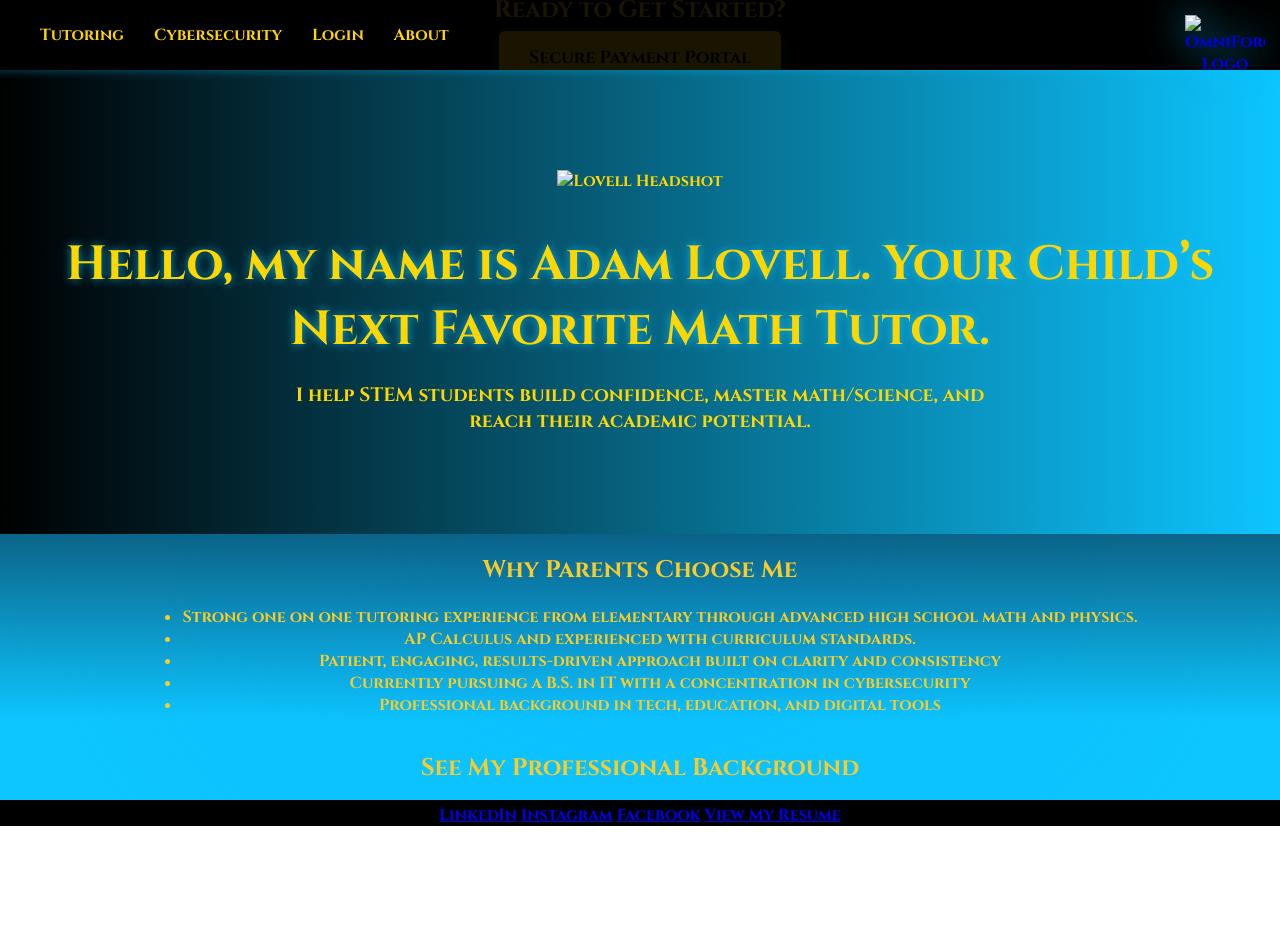
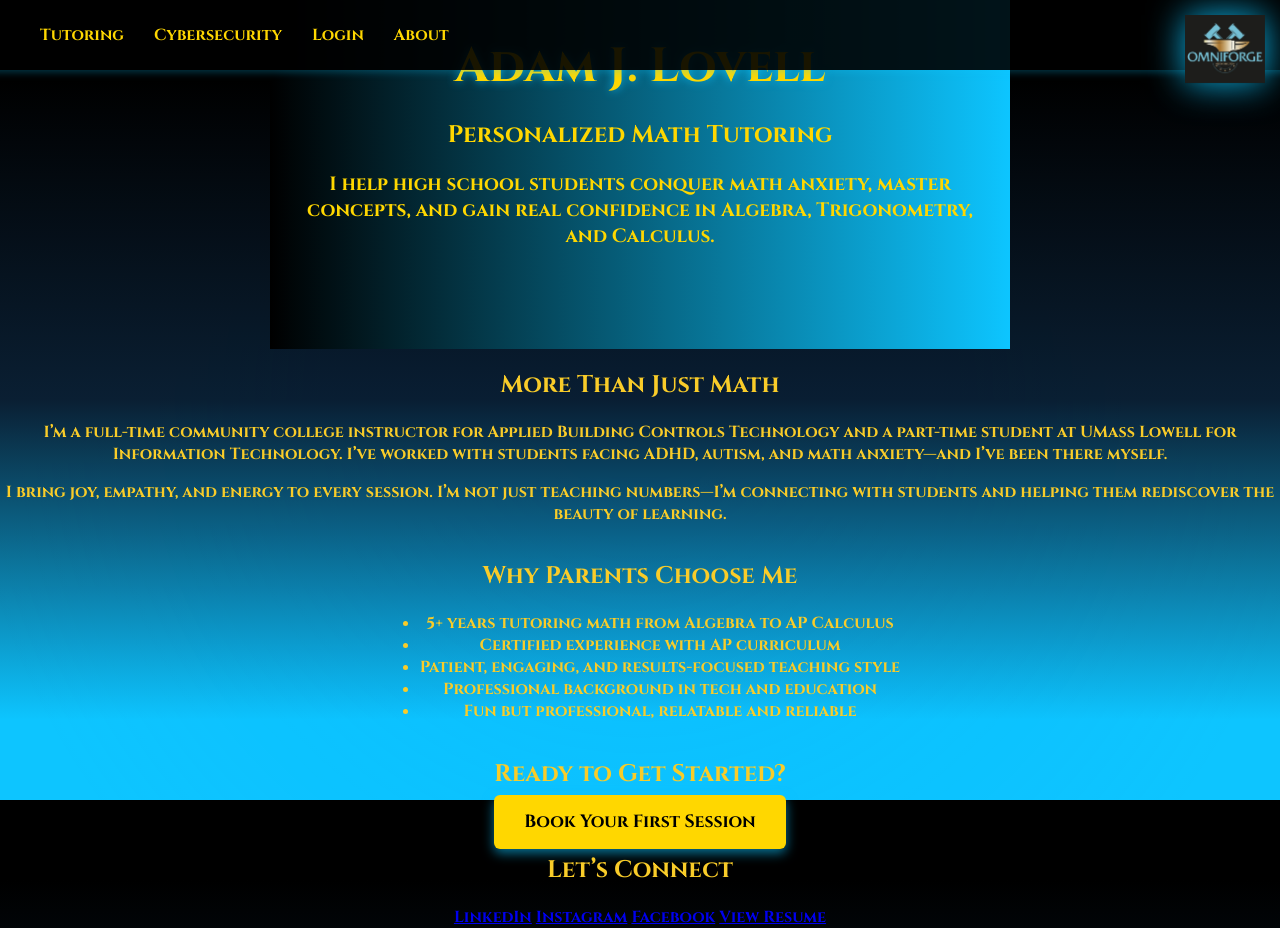
Before and after one commit to adam-lovell/omniforge, a plain HTML site: page lts/tutoring.html in a window 1280 px wide. Before the commit the page ends 826 px from the top, so only its background shows below. Drawn offline with Linux system fonts and the light colour scheme.

Commit message:
Update tutoring.html

```diff
--- a/lts/tutoring.html
+++ b/lts/tutoring.html
@@ -1,80 +1,72 @@
 <!DOCTYPE html>
 <html lang="en">
 <head>
-    <meta charset="UTF-8">
-    <meta name="viewport" content="width=device-width, initial-scale=1.0">
+  <meta charset="UTF-8" />
+  <meta name="viewport" content="width=device-width, initial-scale=1.0" />
   <title>Lovell Tutoring Services</title>
-    <link rel="stylesheet" href="/css/global.css"> <!-- Global Styles (Across the Board Formatting) -->
-    <link rel="stylesheet" href="/css/tutoring.css">
+  <link rel="stylesheet" href="/css/global.css" />
+  <link rel="stylesheet" href="/css/tutoring.css" />
 </head>
 <body>
-     <!-- ✅ Professional Navbar -->
+
+  <!-- 🔷 Navbar -->
   <header class="navbar">
     <div class="left-nav">
-            <a href="index.html" class="logo-link">
-              <img src="images/omniforge_logo.jpg" alt="OmniForge Logo" id="omniforge-logo">
+      <a href="/index.html" class="logo-link">
+        <img src="/images/omniforge_logo.jpg" alt="OmniForge Logo" id="omniforge-logo" />
       </a>
       <nav class="nav-links">
         <a href="/lts/tutoring.html">Tutoring</a>
         <a href="/cybersecurity.html">Cybersecurity</a>
-              <a href="login.html">Login</a>
-              <a href="about_omniforge.html">About</a>
+        <a href="/login.html">Login</a>
+        <a href="/about_omniforge.html">About</a>
       </nav>
     </div>
   </header>
 
-    <section class="cta-tutoring">
-      <h2>Ready to Get Started?</h2>
-      <a href="https://zohosecurepay.com/checkout/9u0kwag-opsn1elqim4miw/Lovell-Tutoring-Services" class="hero-btn">Secure Payment Portal</a>
+  <!-- 🔶 Hero Section -->
+  <section class="tutoring-hero">
+    <img src="/images/your_professional_photo.jpg" alt="Lovell Teaching" class="tutor-photo" />
+    <h1>Adam J. Lovell</h1>
+    <h2>Personalized Math Tutoring</h2>
+    <p>I help high school students conquer math anxiety, master concepts, and gain real confidence in Algebra, Trigonometry, and Calculus.</p>
   </section>
 
-
-    <section class="tutoring-hero">
-      <img src="/images/your_professional_photo.jpg" alt="Lovell Headshot" class="tutor-photo">
-      <h1>Hello, my name is Adam Lovell. Your Child’s Next Favorite Math Tutor.</h1>
-      <p>I help STEM students build confidence, master math/science, and reach their academic potential.</p>
+  <!-- 💼 About You -->
+  <section class="bio-section">
+    <h2>More Than Just Math</h2>
+    <p>I’m a full-time community college instructor for Applied Building Controls Technology and a part-time student at UMass Lowell for Information Technology. I’ve worked with students facing ADHD, autism, and math anxiety—and I’ve been there myself.</p>
+    <p>I bring joy, empathy, and energy to every session. I’m not just teaching numbers—I’m connecting with students and helping them rediscover the beauty of learning.</p>
   </section>
 
+  <!-- 🌟 Why Parents Choose Me -->
   <section class="credentials">
     <h2>Why Parents Choose Me</h2>
     <ul>
-        <li><strong>Strong one on one tutoring experience</strong> from elementary through advanced high school math and physics.</li>
-        <li><strong>AP Calculus </strong> and experienced with curriculum standards.</li>
-        <li><strong>Patient, engaging, results-driven</strong> approach built on clarity and consistency</li>
-        <li><strong>Currently pursuing a B.S. in IT</strong> with a concentration in cybersecurity</li>
-        <li><strong>Professional background</strong> in tech, education, and digital tools</li>
+      <li>5+ years tutoring math from Algebra to AP Calculus</li>
+      <li>Certified experience with AP curriculum</li>
+      <li>Patient, engaging, and results-focused teaching style</li>
+      <li>Professional background in tech and education</li>
+      <li>Fun but professional, relatable and reliable</li>
     </ul>
   </section>
 
+  <!-- 💳 Call to Action -->
+  <section class="cta-tutoring">
+    <h2>Ready to Get Started?</h2>
+    <a href="https://zohosecurepay.com/checkout/9u0kwag-opsn1elqim4miw/Lovell-Tutoring-Services" class="hero-btn">Book Your First Session</a>
+  </section>
+
+  <!-- 🔗 Social Media Links -->
   <section class="social-links">
-      <h2>See My Professional Background</h2>
+    <h2>Let’s Connect</h2>
     <div class="social-buttons">
       <a href="https://www.linkedin.com/in/yourname" class="btn">LinkedIn</a>
       <a href="https://instagram.com/yourhandle" class="btn">Instagram</a>
       <a href="https://facebook.com/yourprofile" class="btn">Facebook</a>
-        <a href="/resume.pdf" class="btn">View My Resume</a>
+      <a href="/resume.pdf" class="btn">View Resume</a>
     </div>
   </section>
 
-
-    <!--
-    Format this properly later:
-
-
-<h3>My Story</h3>
-<p>My name is [Your Name], founder of Lovell Tutoring Services and OmniForge. I specialize in K-12 math tutoring, cybersecurity consulting, and education tech systems.</p>
-
-<h4>Connect with me:</h4>
-<ul>
-  <li><a href="https://linkedin.com/in/yourname" target="_blank">LinkedIn</a></li>
-  <li><a href="https://instagram.com/yourhandle" target="_blank">Instagram</a></li>
-  <li><a href="https://facebook.com/yourprofile" target="_blank">Facebook</a></li>
-</ul>
-
-<img src="/images/your-photo.jpg" alt="Photo of [Your Name]" style="width: 200px; border-radius: 50%; margin-top: 20px;">
-
--->
-
-
 </body>
 </html>
```
Lines whose indentation alone changed are shown as unchanged.
